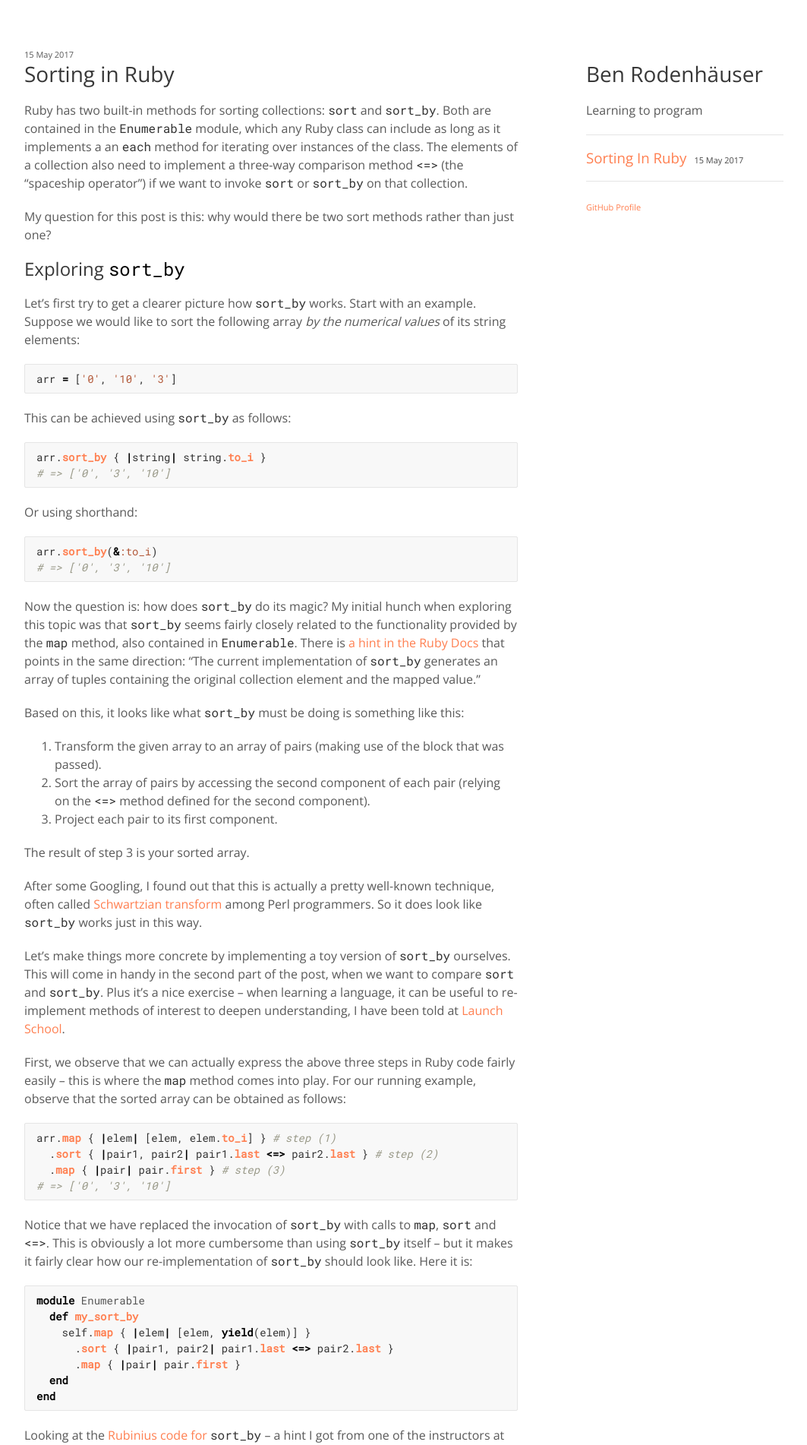
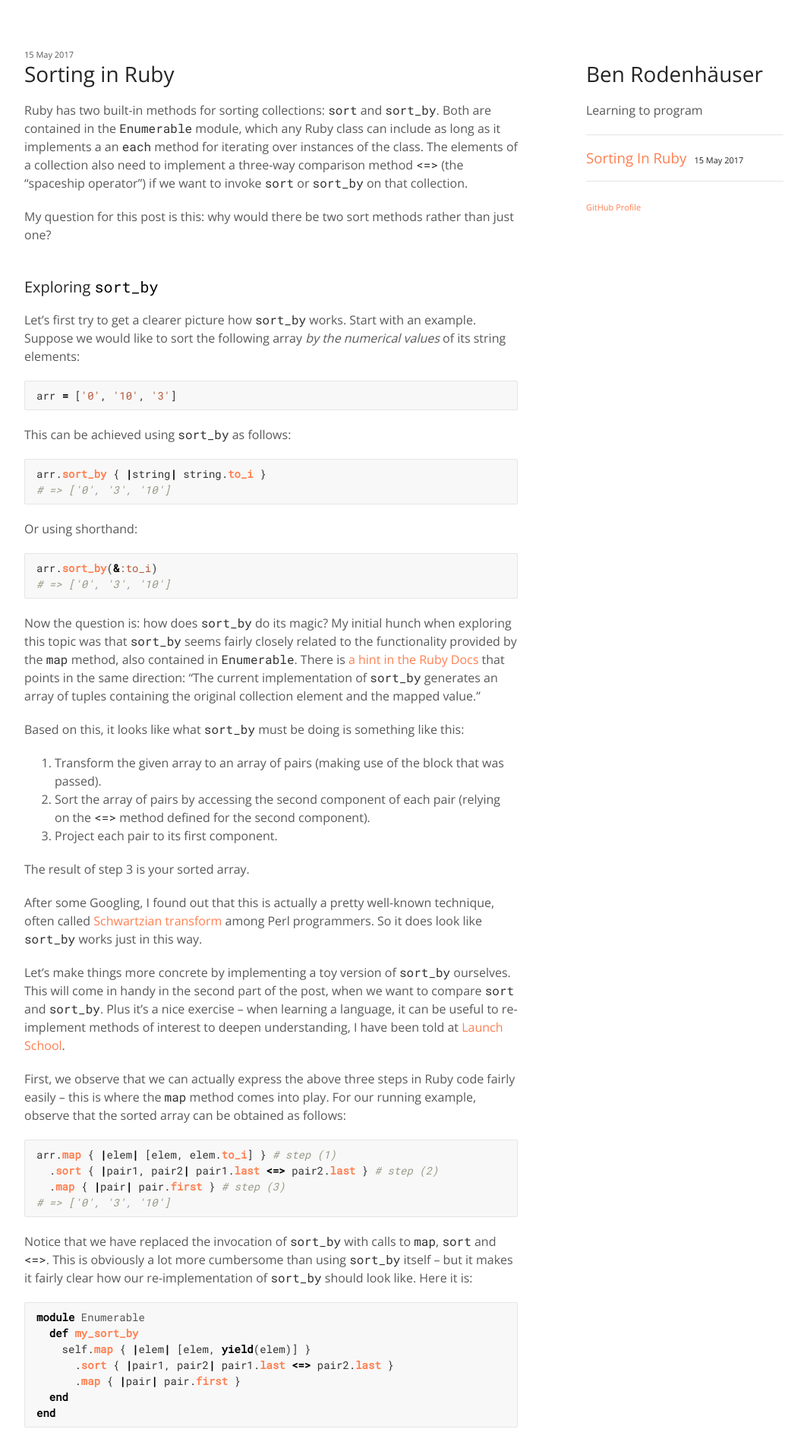
Before and after one commit to benrodenhaeuser/benrodenhaeuser.github.io, a Jekyll site: the page built from index.md, in a window 1280 px wide. Shown: the top 1902 px of the page at 76% size, without its empty margins (108-1171 px from the left). Built offline with Jekyll 4.4.1, drawn with Linux system fonts in a browser that asks for light colours; formulas are drawn with MathJax 3; a script that is not in the unit is left out.

Commit message:
changes to h2 font-size and margin-top

```diff
--- a/assets/css/style.scss
+++ b/assets/css/style.scss
@@ -1,7 +1,6 @@
 ---
 ---
 
-// @import "rouge-github";
 @import "syntax.css";
 
 body {
@@ -13,7 +12,8 @@ body {
 }
 
 h1, h2, h3, h4, h5, h6 {
-  color:#383838;
+  // color:#383838;
+  color: #252525;
   margin:0 0 20px;
   font-weight: normal;
 }
@@ -31,16 +31,22 @@ h1, h2, h3 {
 }
 
 h1 {
-  font-size:28px;
+  font-size: 28px;
 }
 
+// Want this?
 h2 {
-  color:#393939;
+  font-size: 20px;
+  margin-top: 45px;
 }
 
-h3, h4, h5, h6 {
-  color:#494949;
-}
+// h2 {
+//   color:#393939;
+// }
+//
+// h3, h4, h5, h6 {
+//   color:#494949;
+// }
 
 .pad {
   padding: 5px;
```
Also changed, not shown: _drafts/Modular Arithmetic_2.md (+2 -4 lines), 6 other files.
